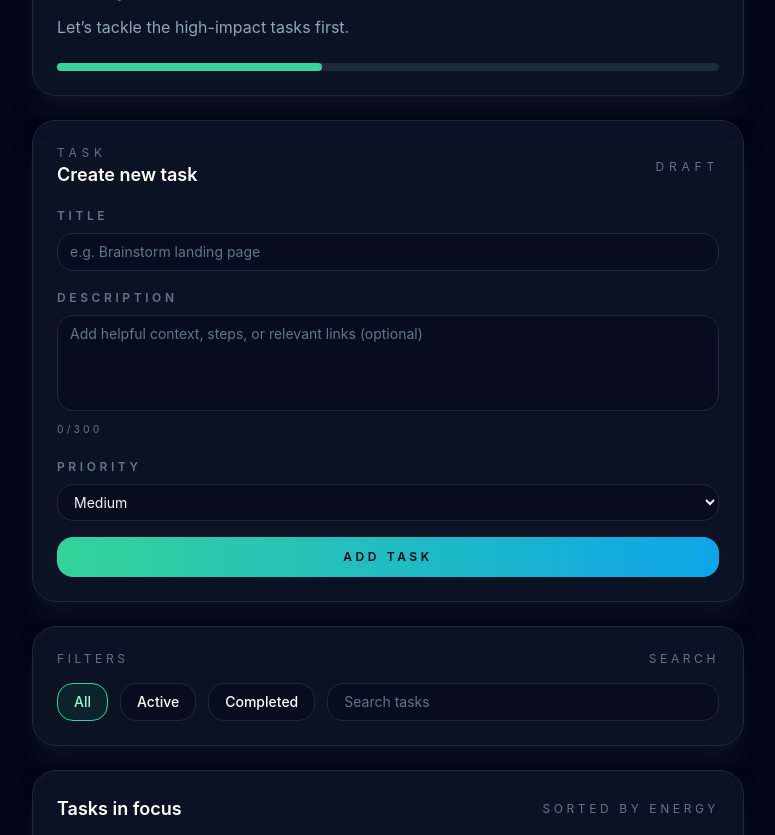
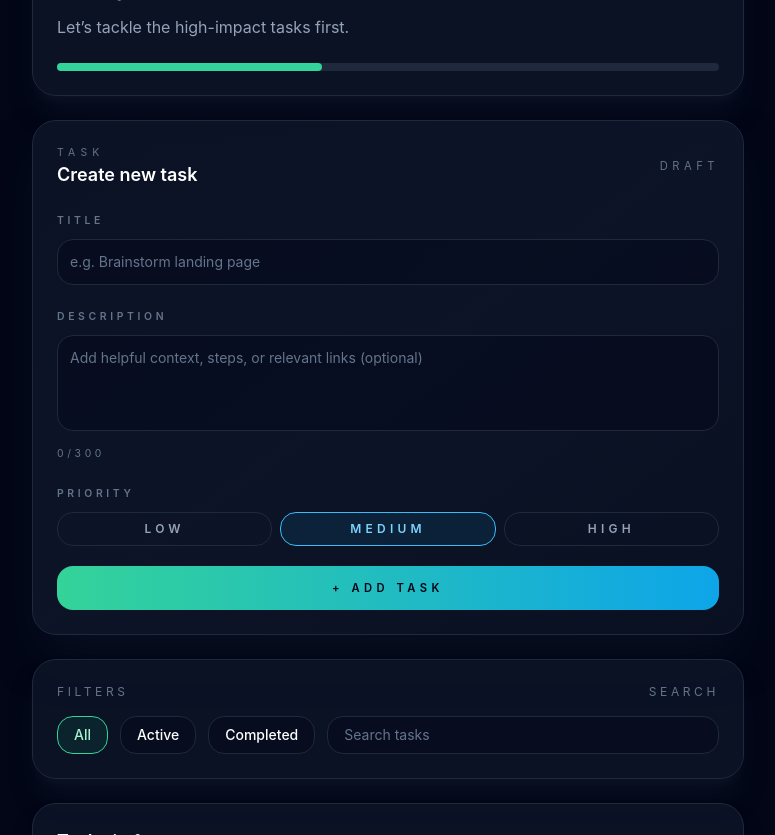
Before and after one commit to johnwick22012026-source/PulseBoard, a React (Vite) app: page / in a window 1280 px wide. Shown: the part 600-1435 px from the top of the page, without its empty margins (80-855 px from the left). Built offline with nearby package versions, Linux system fonts and the light colour scheme; the HTML template or start-up script is replaced by a standard one.

Commit message:
feat(PULSEBOA-38): Build the TaskForm UI with title, description, and priority controls — src/components/TaskForm.tsx

```diff
--- a/src/components/TaskForm.tsx
+++ b/src/components/TaskForm.tsx
@@ -1,4 +1,4 @@
-import { FormEvent, useState } from 'react'
+import { FormEvent, useMemo, useState } from 'react'
 import type { Priority } from '../types/task'
 
 export type TaskFormPayload = {
@@ -11,11 +11,19 @@ type TaskFormProps = {
   onSubmit: (payload: TaskFormPayload) => void
 }
 
+const priorityLabels: Record<Priority, string> = {
+  low: 'Low',
+  medium: 'Medium',
+  high: 'High',
+}
+
 export default function TaskForm({ onSubmit }: TaskFormProps) {
   const [title, setTitle] = useState('')
   const [description, setDescription] = useState('')
   const [priority, setPriority] = useState<Priority>('medium')
   const [error, setError] = useState('')
+
+  const priorityOptions = useMemo(() => ['low', 'medium', 'high'] as Priority[], [])
 
   const handleSubmit = (event: FormEvent<HTMLFormElement>) => {
     event.preventDefault()
@@ -45,65 +53,78 @@ export default function TaskForm({ onSubmit }: TaskFormProps) {
   }
 
   return (
-    <section className="rounded-3xl border border-slate-800 bg-slate-900/70 p-6 shadow-xl shadow-slate-900/60">
+    <section className="rounded-3xl border border-slate-800 bg-gradient-to-br from-slate-900/70 via-slate-900/80 to-slate-900/60 p-6 shadow-2xl shadow-slate-900/60">
       <div className="flex items-center justify-between">
         <div>
-          <p className="text-xs uppercase tracking-[0.4em] text-slate-500">Task</p>
+          <p className="text-[0.65rem] uppercase tracking-[0.5em] text-slate-500">Task</p>
           <h3 className="text-lg font-semibold text-white">Create new task</h3>
         </div>
-        <span className="text-xs uppercase tracking-[0.4em] text-slate-500">Draft</span>
+        <span className="text-[0.7rem] uppercase tracking-[0.4em] text-slate-500">Draft</span>
       </div>
-      <form onSubmit={handleSubmit} className="mt-4 space-y-4 text-sm text-slate-400">
-        <div>
-          <label htmlFor="task-title" className="text-xs font-semibold uppercase tracking-[0.3em] text-slate-500">
+      <form onSubmit={handleSubmit} className="mt-5 space-y-5 text-sm text-slate-400">
+        <div className="space-y-2">
+          <label htmlFor="task-title" className="text-[0.65rem] font-semibold uppercase tracking-[0.35em] text-slate-500">
             Title
           </label>
           <input
             id="task-title"
-            className="mt-2 w-full rounded-2xl border border-slate-800 bg-slate-950/40 px-3 py-2 text-sm text-slate-100 placeholder:text-slate-500 focus:border-emerald-400 focus:outline-none"
             placeholder="e.g. Brainstorm landing page"
+            className="w-full rounded-2xl border border-slate-800 bg-slate-950/40 px-3 py-3 text-sm text-slate-100 placeholder:text-slate-500 focus:border-emerald-400 focus:outline-none focus:ring-2 focus:ring-emerald-500/40"
             value={title}
             maxLength={100}
             onChange={(event) => setTitle(event.target.value)}
+            aria-required="true"
           />
-          {error && <p className="mt-1 text-rose-400">{error}</p>}
+          {error && <p className="text-[0.7rem] text-rose-400">{error}</p>}
         </div>
-        <div>
-          <label htmlFor="task-description" className="text-xs font-semibold uppercase tracking-[0.3em] text-slate-500">
+        <div className="space-y-2">
+          <label htmlFor="task-description" className="text-[0.65rem] font-semibold uppercase tracking-[0.35em] text-slate-500">
             Description
           </label>
           <textarea
             id="task-description"
-            className="mt-2 h-24 w-full resize-none rounded-2xl border border-slate-800 bg-slate-950/40 px-3 py-2 text-sm text-slate-200 placeholder:text-slate-500 focus:border-emerald-400 focus:outline-none"
             placeholder="Add helpful context, steps, or relevant links (optional)"
+            className="h-24 w-full resize-none rounded-2xl border border-slate-800 bg-slate-950/40 px-3 py-3 text-sm text-slate-200 placeholder:text-slate-500 focus:border-emerald-400 focus:outline-none focus:ring-2 focus:ring-emerald-500/30"
             value={description}
             maxLength={300}
             onChange={(event) => setDescription(event.target.value)}
           />
-          <p className="mt-1 text-[0.65rem] uppercase tracking-[0.3em] text-slate-500">
+          <p className="text-[0.65rem] uppercase tracking-[0.35em] text-slate-500">
             {description.length}/300
           </p>
         </div>
-        <div>
-          <label htmlFor="task-priority" className="text-xs font-semibold uppercase tracking-[0.3em] text-slate-500">
-            Priority
-          </label>
-          <select
-            id="task-priority"
-            className="mt-2 w-full rounded-2xl border border-slate-800 bg-slate-950/40 px-3 py-2 text-sm text-slate-100 focus:border-emerald-400 focus:outline-none"
-            value={priority}
-            onChange={(event) => setPriority(event.target.value as Priority)}
-          >
-            <option value="low">Low</option>
-            <option value="medium">Medium</option>
-            <option value="high">High</option>
-          </select>
-        </div>
+        <fieldset className="space-y-2">
+          <legend className="text-[0.65rem] font-semibold uppercase tracking-[0.35em] text-slate-500">Priority</legend>
+          <div className="flex flex-wrap gap-2">
+            {priorityOptions.map((option) => {
+              const isActive = option === priority
+              return (
+                <button
+                  key={option}
+                  type="button"
+                  onClick={() => setPriority(option)}
+                  className={`flex-1 min-w-[90px] rounded-2xl border px-3 py-2 text-xs font-semibold uppercase tracking-[0.35em] transition focus-visible:ring-2 focus-visible:ring-emerald-400/60 ${
+                    isActive
+                      ? option === 'low'
+                        ? 'border-emerald-400 bg-emerald-500/10 text-emerald-300'
+                        : option === 'medium'
+                          ? 'border-sky-400 bg-sky-500/10 text-sky-300'
+                          : 'border-rose-400 bg-rose-500/10 text-rose-300'
+                      : 'border-slate-800 text-slate-400 hover:border-slate-600'
+                  }`}
+                  aria-pressed={isActive}
+                >
+                  {priorityLabels[option]}
+                </button>
+              )
+            })}
+          </div>
+        </fieldset>
         <button
           type="submit"
-          className="w-full rounded-2xl bg-gradient-to-r from-emerald-400 to-sky-500 px-4 py-3 text-xs font-semibold uppercase tracking-[0.3em] text-slate-950 transition hover:opacity-90"
+          className="w-full rounded-2xl bg-gradient-to-r from-emerald-400 to-sky-500 px-4 py-3 text-[0.7rem] font-semibold uppercase tracking-[0.4em] text-slate-950 transition hover:opacity-90 focus-visible:outline-none focus-visible:ring-2 focus-visible:ring-emerald-400/60"
         >
-          Add task
+          + Add Task
         </button>
       </form>
     </section>
```
